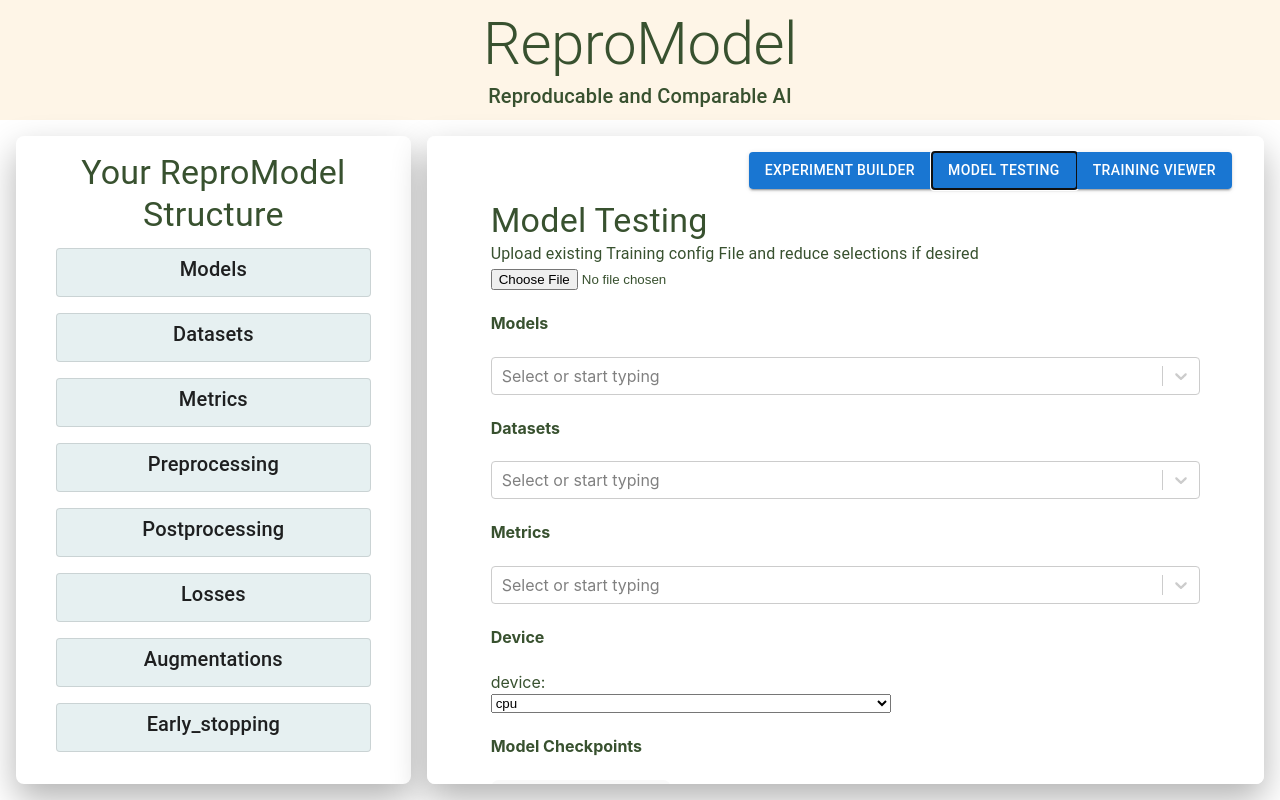
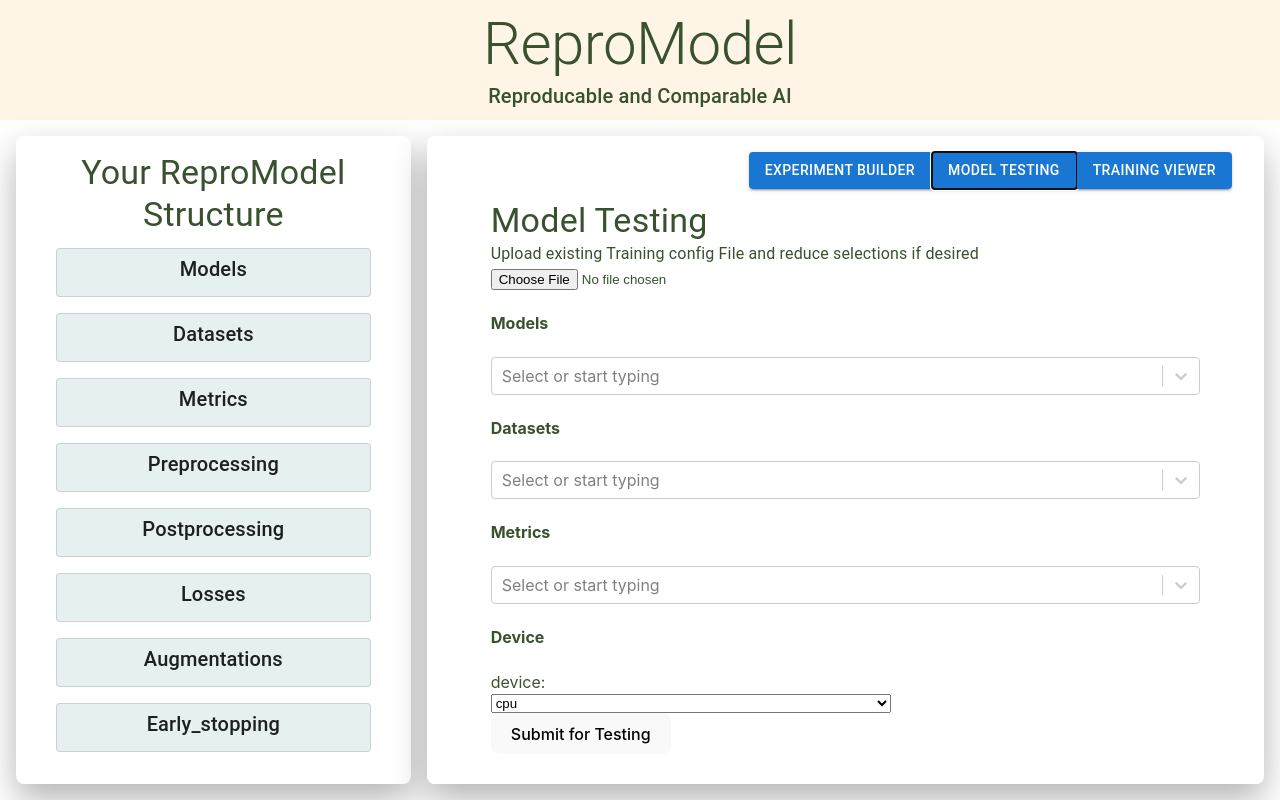
Before and after one commit to ReproModel/repromodel, a React (Vite) app: page / in a window 1280 px wide. Both pictures are taken after a click on the button "MODEL TESTING". Built offline with nearby package versions, Linux system fonts and the light colour scheme.

Commit message:
remove checkpoints

```diff
--- a/src/UI/TestingFormBuilder.jsx
+++ b/src/UI/TestingFormBuilder.jsx
@@ -125,21 +125,7 @@ const DynamicFormBuilder = ({
           )}
         </>
       ))}
-      <div style={{ display: "flex", flexDirection: "column" }}>
-        <h4> Model Checkpoints</h4>
-        {FormikProps.values["models"] &&
-          FormikProps.values["models"].map((model, index) => (
-            <>
-              <label htmlFor={`checkpoints:${model}`}>{model}:</label>
-              <Field
-                key={index}
-                placeholder="Path to Checkpoint"
-                name={`checkpoints:${model}`}
-                label={model}
-              />
-            </>
-          ))}
-      </div>
+
 
       <button
         type="submit"
```
